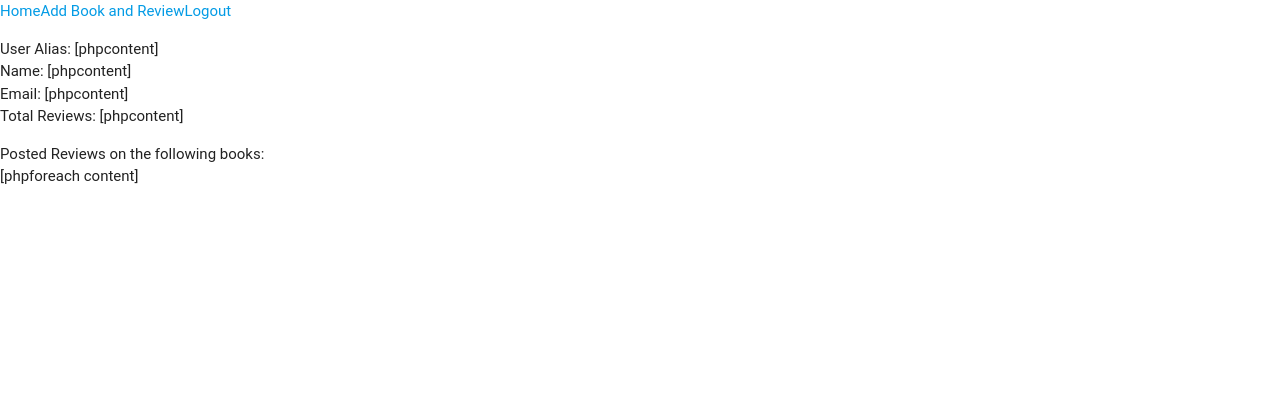
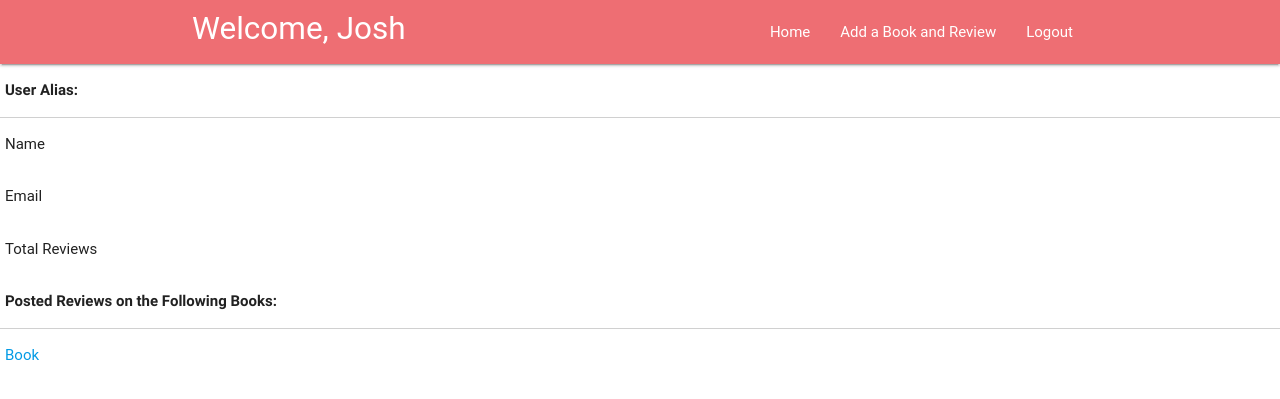
Before and after one commit to mingjianjzhang/LampBeltPrep, a CodeIgniter app: a page that uses application/views/userReviewsView.php in a window 1280 px wide. Shown: the top 399 px of the page. Run offline with CodeIgniter, Linux system fonts and the light colour scheme; some libraries are stand-ins or nearby versions; some web fonts are replaced.

Commit message:
put materialize on page 5

```diff
--- a/application/views/userReviewsView.php
+++ b/application/views/userReviewsView.php
@@ -34,20 +34,51 @@ defined('BASEPATH') OR exit('No direct script access allowed');
 	</script>
 </head>
 <body>
+	<nav>
+		<div class="container">
+			<div class="nav-wrapper">
+				<h5 class="brand-logo">Welcome, Josh </h5>
+				<ul id="nav-mobile" class="right">
+					<li><a>Home</a></li>
+					<li><a>Add a Book and Review</a></li>
+					<li><a>Logout</a></li>
+				</ul>
+			</div>
+		</div>
+	</nav>
 	<div>
-		<a href="">Home</a><a href="">Add Book and Review</a><a href="">Logout</a>
+		<table>
+			<thead>
+				<tr>
+					<th data-field="id">User Alias:</th>
+				</tr>
+			</thead>
+			<tbody>
+				<tr>
+					<td>Name</td>
+				</tr>
+				<tr>
+					<td>Email</td>
+				</tr>
+				<tr>
+					<td>Total Reviews</td>
+				</tr>
+			</tbody>
+		</table>
 	</div>
 	<div>
-		<ul>User Alias: [phpcontent]
-			<li>Name: [phpcontent] </li>
-			<li>Email: [phpcontent] </li>
-			<li>Total Reviews: [phpcontent] </li>
-		</ul>
-	</div>
-	<div>
-		<ul>Posted Reviews on the following books:
-			<li> [phpforeach content] </li>
-		</ul>
+		<table>
+			<thead>
+				<tr>
+					<th data-field="id">Posted Reviews on the Following Books:</th>
+				</tr>
+			</thead>
+			<tbody>
+				<tr>
+					<td><a href="">Book</a></td>
+				</tr>
+			</tbody>
+		</table>
 	</div>
 </body>
 </html>
--- a/application/views/welcomeView.php
+++ b/application/views/welcomeView.php
@@ -16,7 +16,7 @@ defined('BASEPATH') OR exit('No direct script access allowed'); ?>
 	<!-- Materialize CSS -->
 	<link rel="stylesheet" href="https://cdnjs.cloudflare.com/ajax/libs/materialize/0.97.7/css/materialize.min.css">
 	<!-- Personal CSS -->
-	<link rel="stylesheet" href="assets/css/style.css">
+	<link rel="stylesheet" href="/assets/css/style.css">
 
 
 	<!-- Less -->
```
